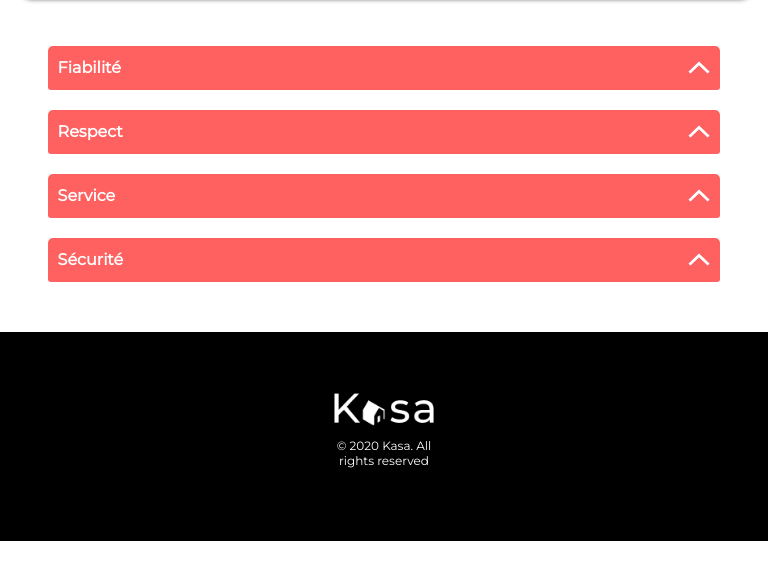
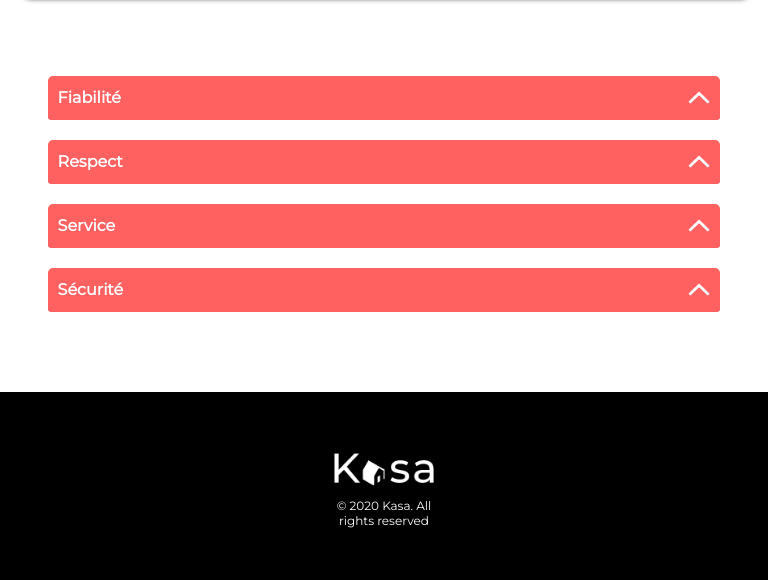
Before and after one commit to alinmb/kasa-project, a React (Create React App) app: page /about in a window 768 px wide. Shown: the part 320-900 px from the top of the page. Before the commit the page ends 861 px from the top, so only its background shows below. Built offline with nearby package versions, Linux system fonts and the light colour scheme.

Commit message:
Fix: bug responsive page à propos

```diff
--- a/src/App.scss
+++ b/src/App.scss
@@ -18,15 +18,10 @@ body {
 
 /*******************************************************/
 
-.about__bloc {
-  margin: 50px 0 0 0;
-}
-
 /*ACCORDION*/
 .accordion {
   margin: 20px 150px;
   color: white;
-  // background-color: green;
   display: flex;
   flex-direction: column;
   align-items: center;
--- a/src/components/styles/_header.scss
+++ b/src/components/styles/_header.scss
@@ -54,3 +54,29 @@
     }
   }
 }
+
+/*Header page about*/
+
+.about__img {
+  background-image: url(/images/kasa-banner-a-propos.png);
+  background-position: center;
+  background-size: cover;
+  height: 223px;
+  border-radius: 20px;
+  margin: 30px 150px;
+  @include display-flex-center;
+  padding: 0 50px;
+  box-shadow: 2px 2px 5px 1px rgba(0, 0, 0, 0.699);
+
+  @media screen and (min-width: 768px) and (max-width: 1024px) {
+    margin: 30px 100px;
+  }
+
+  @media screen and (max-width: 768px) {
+    margin-top: 20px;
+    height: 223px;
+    margin: 10px 20px;
+    padding: 0;
+    border-radius: 10px;
+  }
+}
--- a/src/components/styles/_navbar_footer.scss
+++ b/src/components/styles/_navbar_footer.scss
@@ -53,13 +53,13 @@
 /* FOOTER */
 
 .footer {
+  width: 100%;
   background-color: black;
   display: flex;
   height: 170px;
   flex-direction: column;
   justify-content: flex-end;
   align-items: center;
-  margin-top: 50px;
 
   @media screen and (max-width: 768px) {
     justify-content: center;
--- a/src/pages/styles/_about.scss
+++ b/src/pages/styles/_about.scss
@@ -1,31 +1,9 @@
 /*ABOUT PAGE*/
 
-.about {
-  height: auto;
-  width: 100%;
-  position: relative;
-}
-
-.about__img {
-  background-image: url(/images/kasa-banner-a-propos.png);
-  background-position: center;
-  background-size: cover;
-  height: 223px;
-  border-radius: 20px;
-  margin: 30px 150px;
-  @include display-flex-center;
-  padding: 0 50px;
-  box-shadow: 2px 2px 5px 1px rgba(0, 0, 0, 0.699);
-
-  @media screen and (min-width: 768px) and (max-width: 1024px) {
-    margin: 30px 100px;
-  }
+.about__bloc {
+  margin: 80px 0 115px 0;
 
   @media screen and (max-width: 768px) {
-    margin-top: 20px;
-    height: 223px;
-    margin: 10px 20px;
-    padding: 0;
-    border-radius: 10px;
+    margin: 80px 0 80px 0;
   }
 }
```
